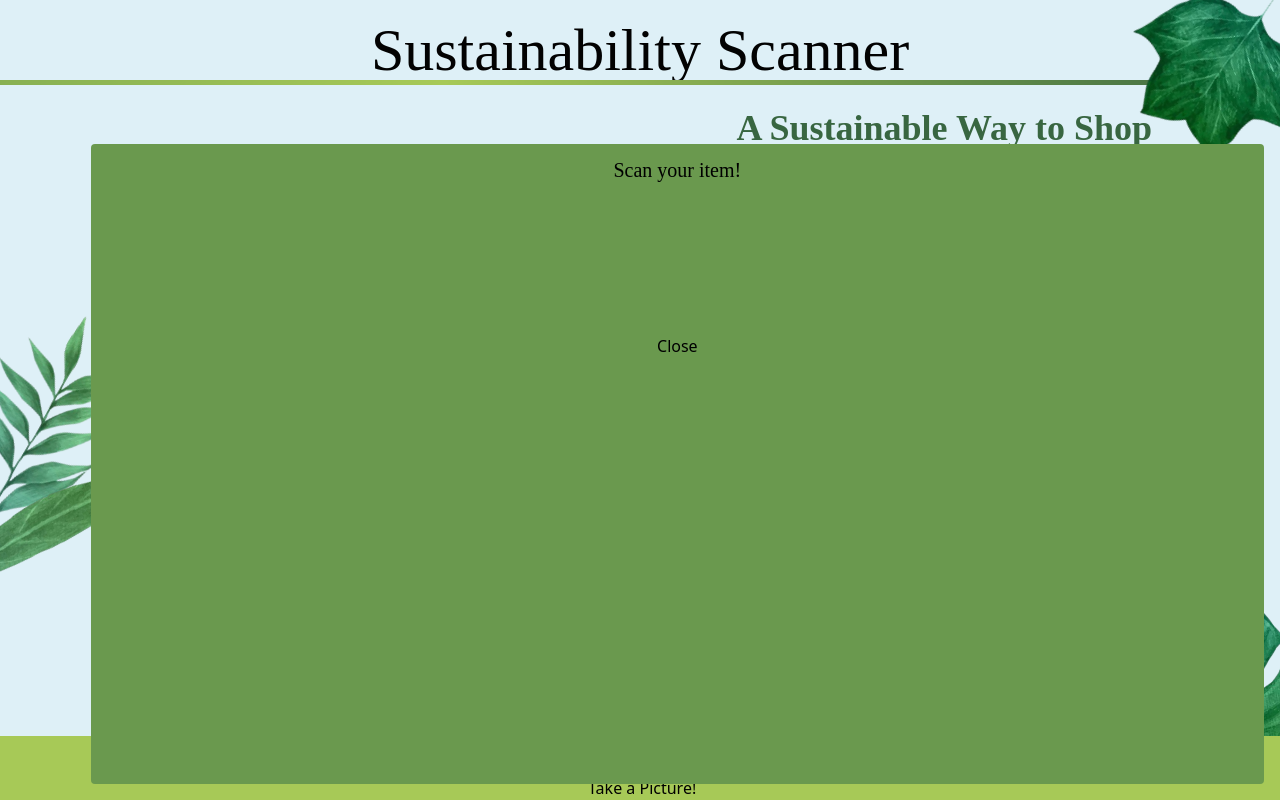
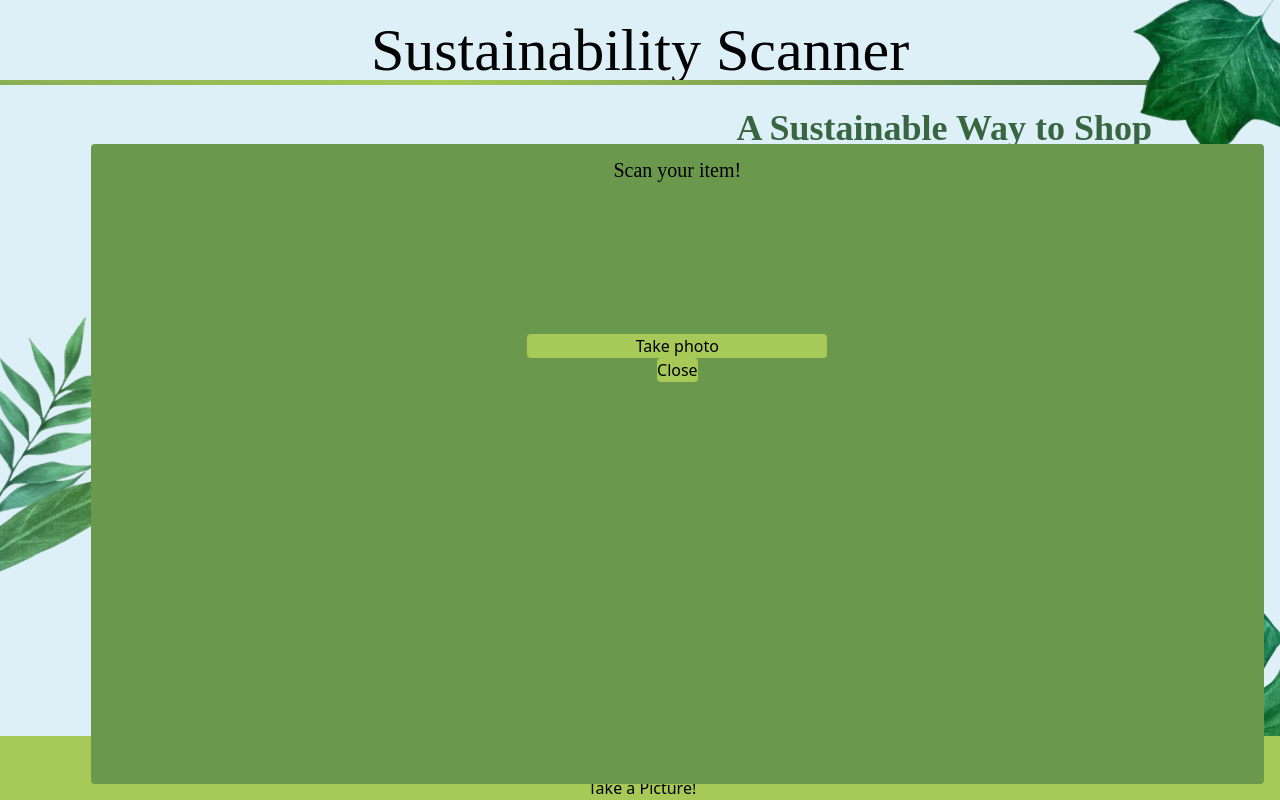
Before and after one commit to TheSigmaSociety/SustainabilityScanner, a React (Create React App) app in the folder summeronline/: page / in a window 1280 px wide. Built offline with nearby package versions, Linux system fonts and the light colour scheme; no server answers; a web font is replaced by a local one.

Commit message:
Added photo clicking (sigma (har))

```diff
--- a/summeronline/src/App.js
+++ b/summeronline/src/App.js
@@ -61,7 +61,7 @@ function Footer() {
               <p className = "">
                 <CameraComponent />
               </p>
-              <div className = "flex bottom-0 items-center justify-center">
+              <div className = "flex bottom-0 items-center justify-center bg-third rounded">
                 <button onClick={togglePopup}>Close</button>
               </div>
             </div>
--- a/summeronline/src/camera.js
+++ b/summeronline/src/camera.js
@@ -1,14 +1,15 @@
-import React, { useRef, useEffect } from 'react';
-
+import React, { useRef, useEffect,useState} from 'react';
 const CameraComponent = () => {
   const videoRef = useRef(null);
-
+  const [photo, setPhoto] = useState(null);
+  const [upload, setUpload] = useState("Take photo");
   useEffect(() => {
     const startCamera = async () => {
       try {
         const stream = await navigator.mediaDevices.getUserMedia({ video: true });
         if (videoRef.current) {
           videoRef.current.srcObject = stream;
+          videoRef.current.play();
         }
       } catch (err) {
         console.error("Error accessing camera: ", err);
@@ -24,8 +25,25 @@ const CameraComponent = () => {
       }
     };
   }, []);
-
-  return <video ref={videoRef} autoPlay />;
+  const getSigma = () => {
+    const video = videoRef.current;
+    if (video && !photo) {
+    const canvas = document.createElement('canvas');
+    canvas.width = video.videoWidth;
+    canvas.height = video.videoHeight;
+    const context = canvas.getContext('2d');
+    context.drawImage(video, 0, 0, canvas.width, canvas.height);
+    setPhoto(canvas.toDataURL('image/png'));
+    setUpload("Submit?");
+    } else {
+        //upload to server
+        console.log("har har har har har har")
+    }
+  };
+  return <div> {photo && <img src = {photo}/>}
+               {!photo && <video ref={videoRef} autoPlay />}
+                <div className = "flex bottom-0 items-center justify-center bg-third rounded cursor-pointer" onClick={getSigma}>{upload}</div>
+        </div>;
 };
 
 export default CameraComponent;
```
